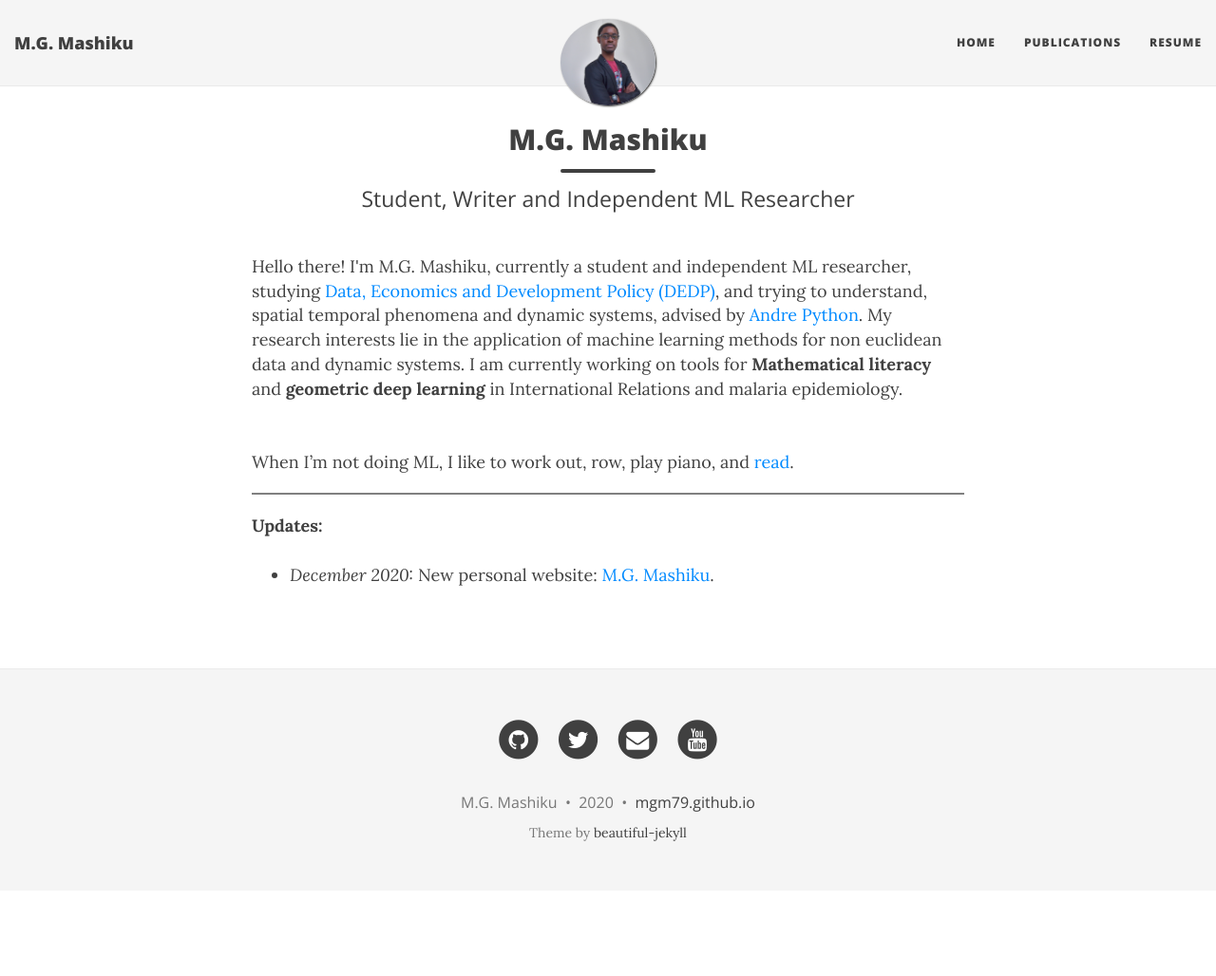
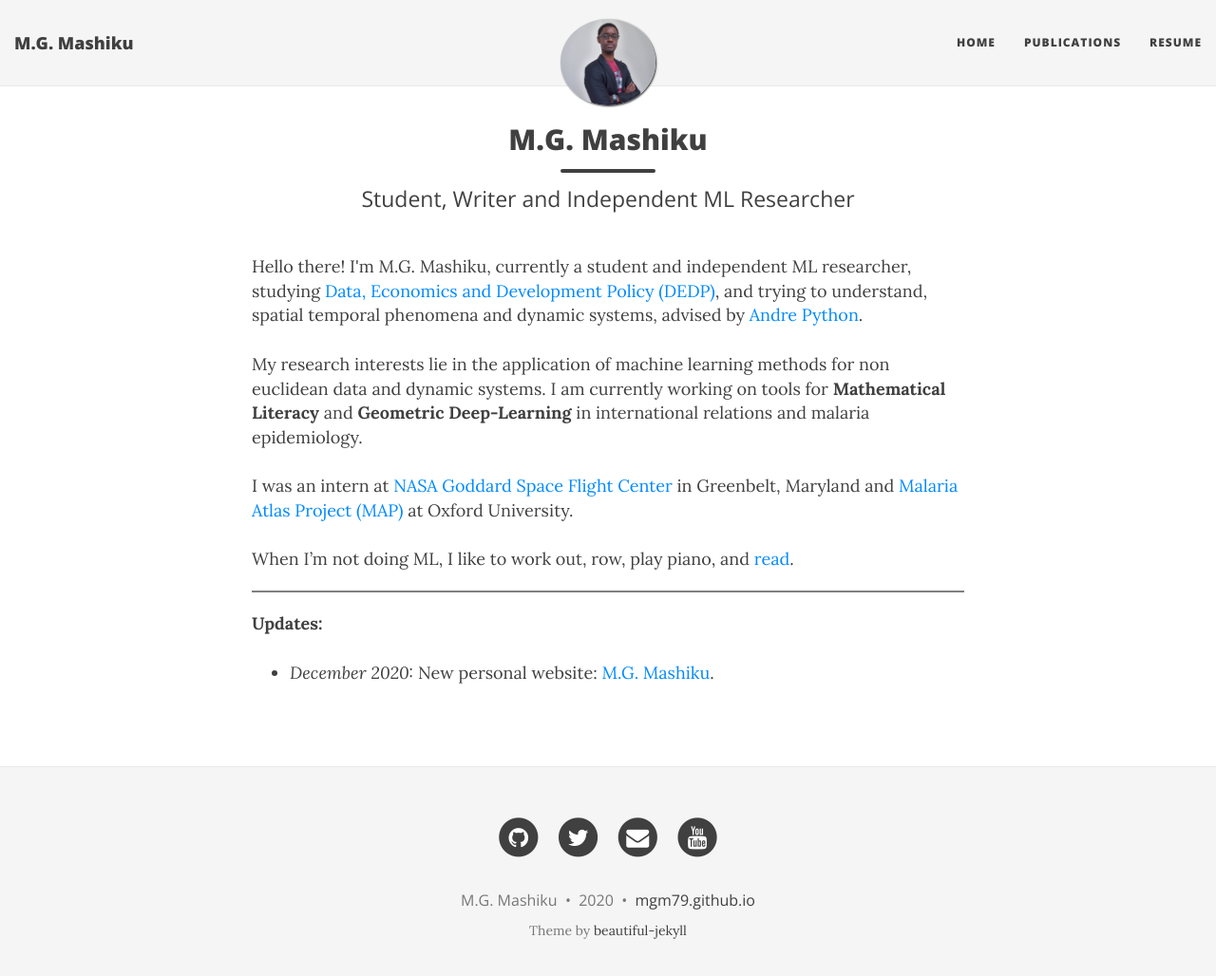
Before and after one commit to mgm79/mgm79.github.io, a Jekyll site: the page built from index.html, in a window 1280 px wide and 1041 px high. Shown: the top 1028 px of the window at 95% size. Built offline with Jekyll 4.4.1, drawn with Linux system fonts in a browser that asks for light colours; nearby versions of some CDN libraries; the list of posts is cut into pages by our own code.

Commit message:
home update

```diff
--- a/index.html
+++ b/index.html
@@ -5,10 +5,11 @@ subtitle: Student, Writer and Independent ML Researcher
 use-site-title: true
 ---
 
-<br>Hello there! I'm M.G. Mashiku, currently a student and independent ML researcher, studying <a href="https://micromasters.mit.edu/dedp/">Data, Economics and Development Policy (DEDP)</a>, and trying to understand, spatial temporal phenomena and dynamic systems, advised by <a href="https://sites.google.com/view/andrepython">Andre Python</a>.
-My research interests lie in the application of machine learning methods for non euclidean data and dynamic systems. I am currently working on tools for <b>Mathematical literacy</b> and <b>geometric deep learning</b> in International Relations and malaria epidemiology.<br><br>
+<br>Hello there! I'm M.G. Mashiku, currently a student and independent ML researcher, studying <a href="https://micromasters.mit.edu/dedp/">Data, Economics and Development Policy (DEDP)</a>, and trying to understand, spatial temporal phenomena and dynamic systems, advised by <a href="https://sites.google.com/view/andrepython">Andre Python</a>.<br><br>
 
-<br>
+My research interests lie in the application of machine learning methods for non euclidean data and dynamic systems. I am currently working on tools for <b>Mathematical Literacy</b> and <b>Geometric Deep-Learning</b> in international relations and malaria epidemiology.<br><br>
+
+I was an intern at <a href="https://www.nasa.gov/goddard">NASA Goddard Space Flight Center</a> in Greenbelt, Maryland and <a href="https://malariaatlas.org/group/geospatial-risk-stratification-elimination-mapping/">Malaria Atlas Project (MAP)</a> at Oxford University.<br><br>
 
 When I’m not doing ML, I like to work out, row, play piano, and <a href="https://www.goodreads.com/review/list/50448521?shelf=read">read</a>.<br>
 
```
